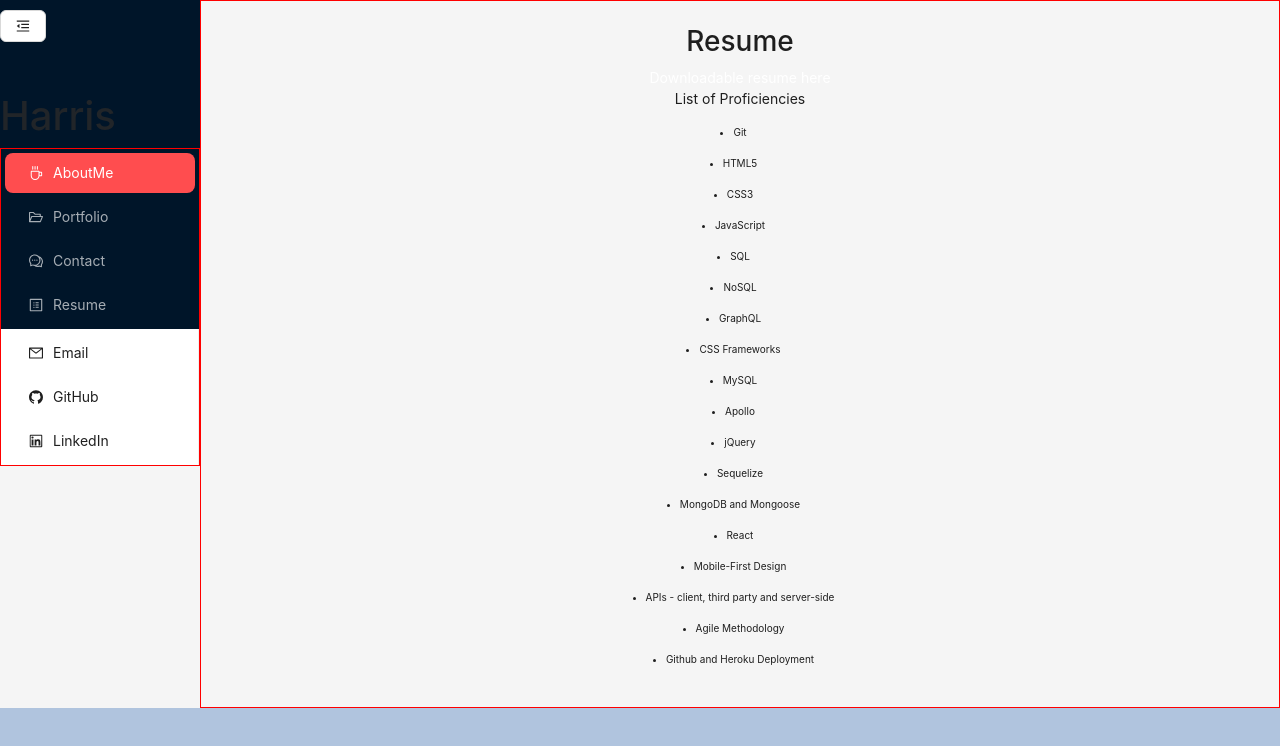
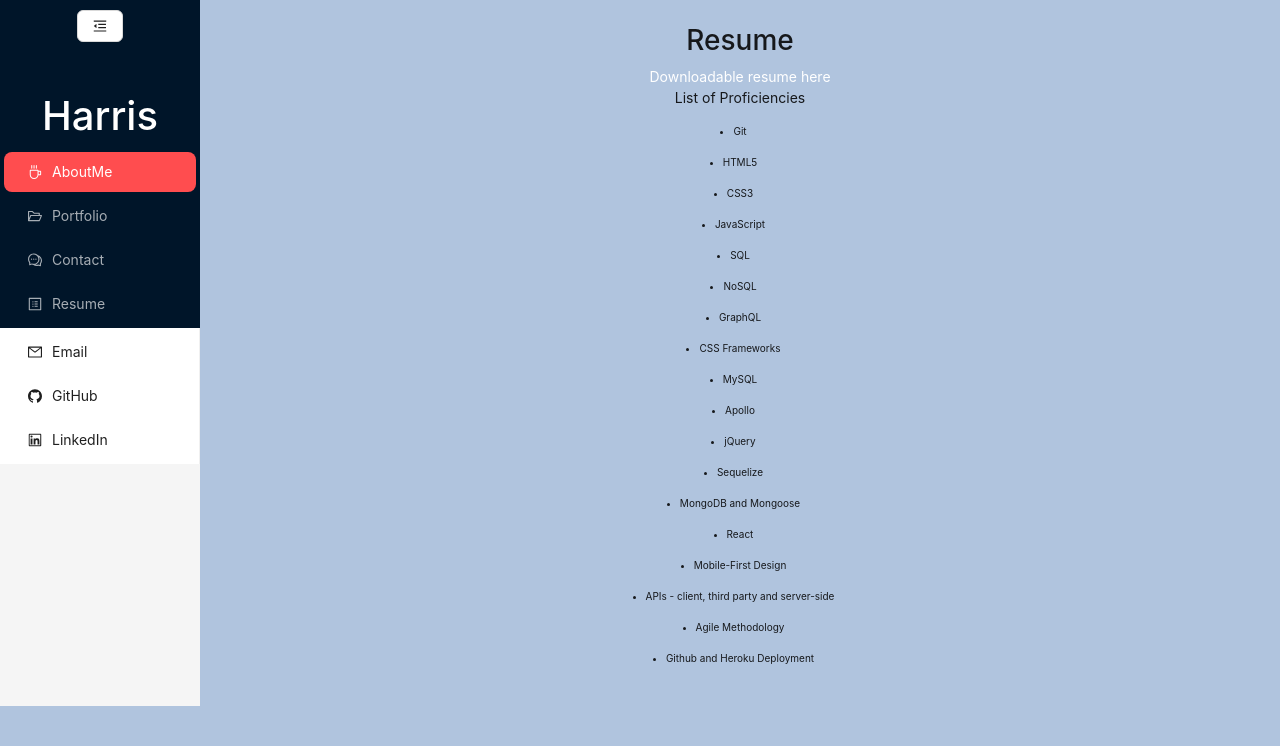
Before and after one commit to miss-mad/portfolio, a React (Create React App) app: page /resume in a window 1280 px wide. Shown: the top 746 px of the page. Built offline with nearby package versions, Linux system fonts and the light colour scheme.

Commit message:
still converting old portfolio css into this portfolio; cleaning up and adjusting sidebar with antd + css; working on sidebar height issue

```diff
--- a/src/App.css
+++ b/src/App.css
@@ -17,7 +17,7 @@
 body {
   background-color: lightsteelblue;
   font-family: Verdana, Tahoma, sans-serif, sans-serif;
-  height: 100%;
+  /* height: 100%; */
   margin: 0;
 }
 
@@ -32,6 +32,7 @@
   height: auto;
 }
 
+/* link styling */
 a:link {
   text-decoration: none;
   color: var(--white);
@@ -51,80 +52,52 @@
   margin: 10px auto 50px auto;
 }
 
-/* navbar/sidebar */
-.nav-container {
-  display: flex;
-  z-index: 1;
-  border: 1px solid red;
-  background-color: rgba(242, 239, 236, 0.91);
-  /* width: fit-content;
-  height: 100vh; */
-  /* min-height: 100px; */
-  /* position: absolute; */
-  /* justify-content: space-between; */
-  /* justify-content: flex-start; */
-  /* align-items: flex-start; */
-  /* align-items: center; */
-  /* padding: 0.7rem 2rem; */
-  /* overflow: hidden; */
-  /* margin: auto; */
-  /* top: 0; */
+.side-nav {
+  background-color: #001529;
+}
+/* App.jsx element styling */
+/* Content { */
+/* width: 75%; */
+/* overflow: auto; */
+/* margin-left: 25%; */
+/* } */
+
+/* Sidebar styling */
+Sider {
+  /* height: 100%; */
+  background-color: #001529;
 }
 
-.side-bar {
-  display: flex;
+.siderButton {
+  display: block;
 }
 
-.nav-items {
-  display: flex;
-  flex-direction: column;
-  border: 1px solid red;
-}
-
-Layout {
-  border: 1px solid red;
-}
-
-Sider {
-  border: 1px solid red;
-  /* width: fit-content; */
-  overflow: auto;
-  height: 100vh;
-  position: fixed;
-  left: 0;
-  top: 0;
-  bottom: 0;
+h1.logo {
+  text-align: center;
+  color: #ffffff;
 }
 
 Menu {
-  display: flex;
-  align-items: center;
-  height: 100%;
-  background-color: rgba(50, 68, 188, 0.5);
-}
-
-.container-app {
-  display: flex;
-  align-items: center;
-  border: 1px solid red;
-  min-height: 100px;
+  color: white;
 }
 
 /* section containers (4) */
 .container {
   display: flex;
   align-items: center;
-  border: 1px solid red;
+  /* border: 1px solid red; */
   padding: 24px;
   /* width: 80%; */
   flex-direction: column;
+  /* height: 100vh; */
+  background-color: lightsteelblue;
 }
 
 /* portfolio section */
 .projects {
   display: flex;
   justify-content: center;
-  min-height: 100vh;
+  /* height: 100%; */
   overflow: hidden;
 }
 
@@ -135,19 +108,15 @@
 .project4,
 .project5 {
   color: white;
+  font-size: 20px;
   text-align: center;
-  align-items: center;
-  transition: font-size 0.7s cubic-bezier(0.61, -0.19, 0.7, -0.11),
-    flex 0.7s cubic-bezier(0.61, -0.19, 0.7, -0.11), background 0.2s;
-  font-size: 20px;
   background-size: cover;
   background-position: center;
-  /* flex: 1; */
-  height: 275px;
-  justify-content: center;
-  align-items: center;
   display: flex;
   flex-direction: column;
+  align-items: center;
+  justify-content: center;
+  /* height: 300px; */
 }
 
 /* resume section */
```
